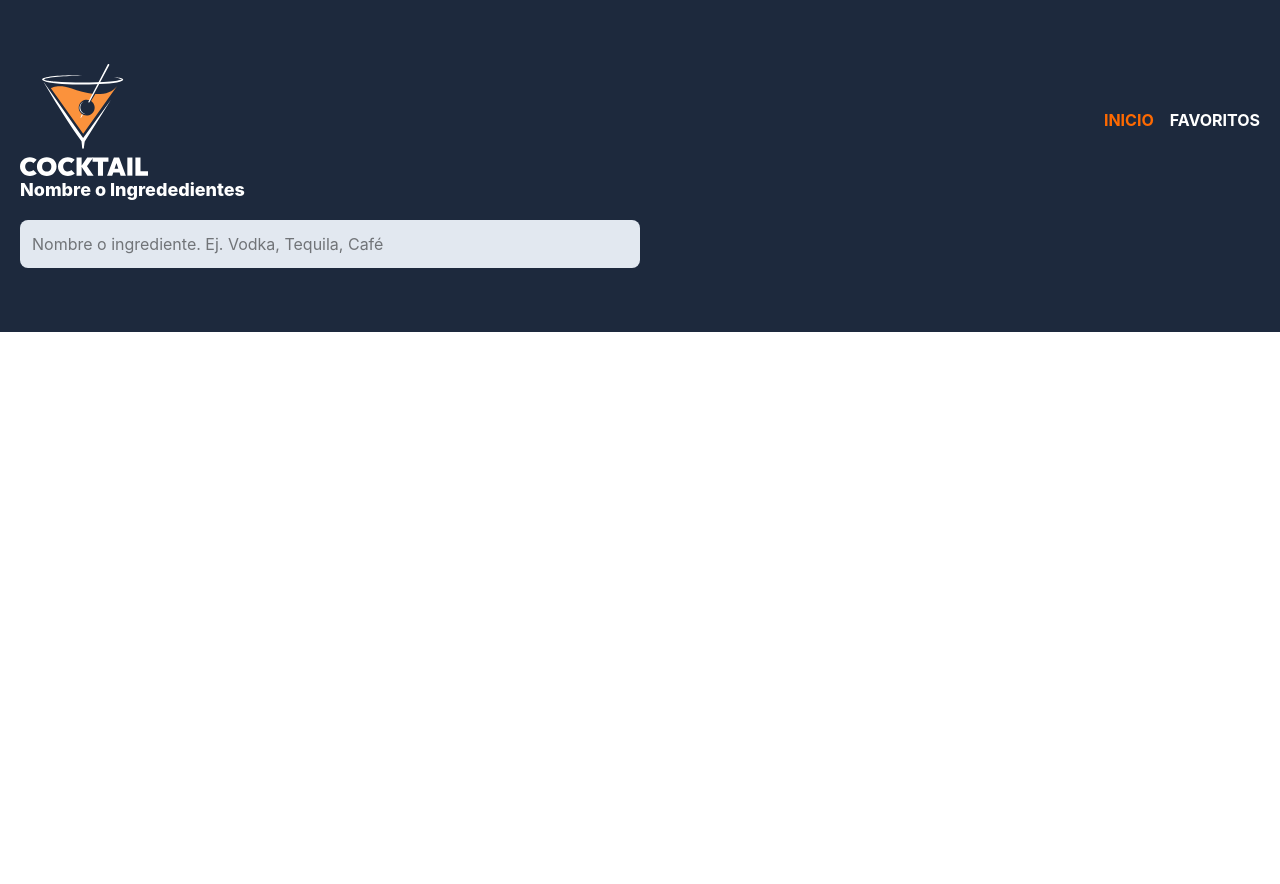
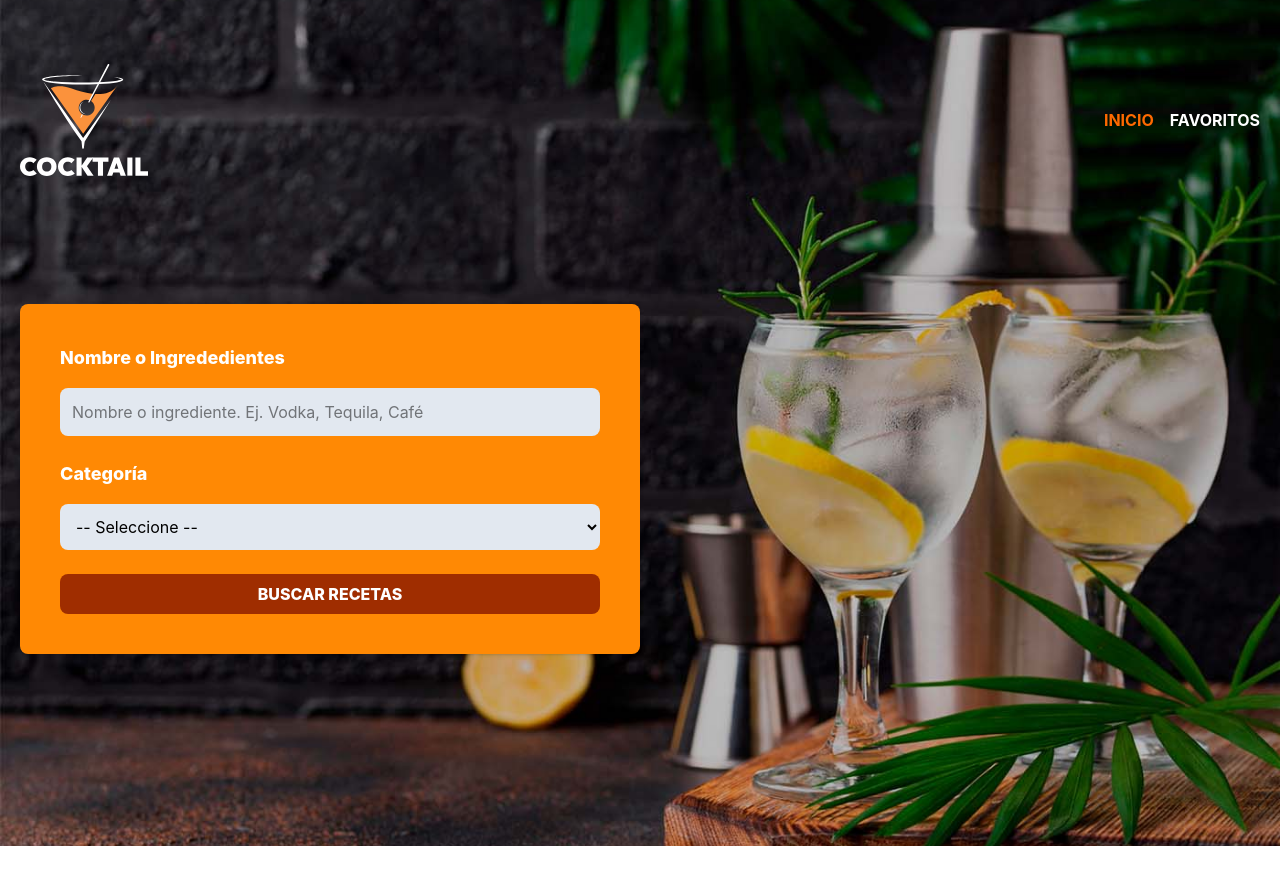
Before and after one commit to thonyrm/drink_project, a React (Vite) app: page / in a window 1280 px wide. Shown: the top 884 px of the page. Before the commit the page ends 800 px from the top, so only its background shows below. Built offline with nearby package versions, Linux system fonts and the light colour scheme.

Commit message:
Added background image

```diff
--- a/src/components/Header.tsx
+++ b/src/components/Header.tsx
@@ -1,15 +1,19 @@
-import { useMemo } from "react";
+import { useEffect, useMemo } from "react";
 import { NavLink, useLocation } from "react-router-dom";
+import { useAppStore } from "../store/useAppStore";
 
 export default function Header() {
     const {pathname} = useLocation()
 
     const isHome= useMemo(() => pathname === '/' ,[pathname])
-    console.log(isHome)
+    const fetchCategories =  useAppStore((state) => state.fetchCategories)
+    useEffect(() => {
+        fetchCategories()
+    },[])
 
     return (
 
-        <header className="bg-slate-800">
+        <header className={isHome? "bg-[url(/bg.jpg)] bg-center bg-cover" : 'bg-slate-800' }>
             <div className="mx-auto container px-5 py-16">
                 <div className="flex justify-between items-center">
                     <div>
@@ -29,7 +33,7 @@ export default function Header() {
                 </div>
                 {isHome && (
                     <form
-                        className="md:w-1/2 2xl:w-1/3"
+                        className="md:w-1/2 2xl:w-1/3 bg-orange-400 my-32 p-10 rounded-lg shadow space-y-6 "
                     >
                         <div className="space-y-4">
                             <label
@@ -44,6 +48,23 @@ export default function Header() {
                                 placeholder="Nombre o ingrediente. Ej. Vodka, Tequila, Café"
                             />
                         </div>
+                        <div className="space-y-4">
+                            <label
+                                htmlFor="category"
+                                className="block text-white font-extrabold text-lg"
+                            >Categoría</label>
+                            <select
+                                id="category"
+                                name="category"
+                                className="p-3 w-full rounded-lg bg-slate-200 focus:outline-none"
+                            >
+                                <option value=""> -- Seleccione -- </option>
+                            </select>
+                        </div>
+                        <input type="submit"
+                            value='Buscar Recetas'
+                            className="uppercase cursor-pointer bg-orange-800 hover:bg-orange-900 text-white font-extrabold rounded-lg p-2 w-full"
+                        />
                     </form>
                 )}
             </div>
--- /dev/null
+++ b/src/services/RecipeService.ts
@@ -0,0 +1,4 @@
+
+export async function getCategories(){
+    console.log('Desde recipeService')
+}
--- a/src/store/recipeSlice.ts
+++ b/src/store/recipeSlice.ts
@@ -0,0 +1,15 @@
+import type { StateCreator } from "zustand"
+import { getCategories } from "../services/RecipeService"
+
+type Category={}
+export type RecipesSliceType = {
+    categories: Category[]
+    fetchCategories: () => Promise<void>
+
+}
+export const createRecipeSlice : StateCreator<RecipesSliceType> = () => ({
+    categories: [],
+    fetchCategories: async () => {
+        getCategories()
+    }
+})
--- a/src/store/useAppStore.ts
+++ b/src/store/useAppStore.ts
@@ -0,0 +1,7 @@
+import {create} from 'zustand'
+import { createRecipeSlice, type RecipesSliceType } from './recipeSlice'
+
+
+export const useAppStore = create<RecipesSliceType> ( (...a) => ({
+    ...createRecipeSlice(...a)
+}))
--- a/src/views/IndexPage.tsx
+++ b/src/views/IndexPage.tsx
@@ -1,6 +1,7 @@
-import Header from "../components/Header";
+
 
 export default function IndexPage() {
+
     return (
         <>
 
```
Also changed, not shown: src/index.css (line endings or trailing spaces).
